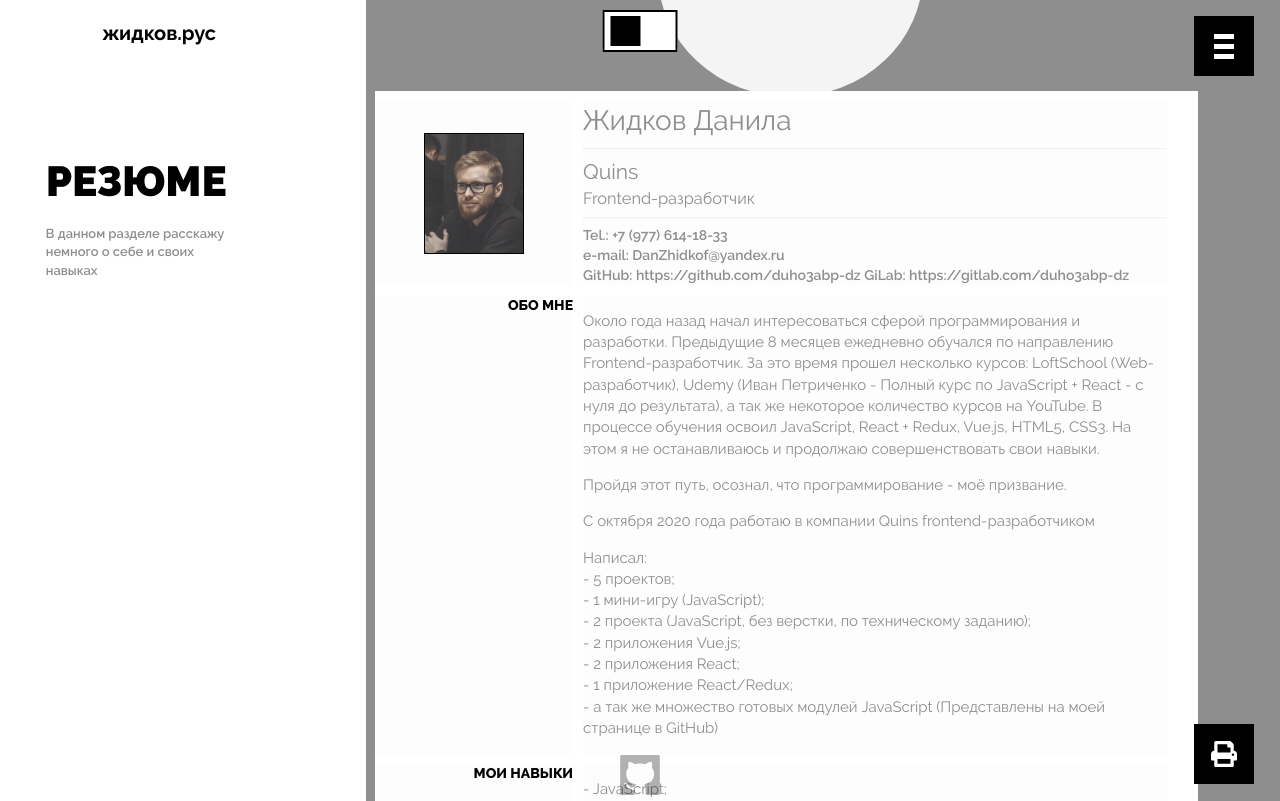
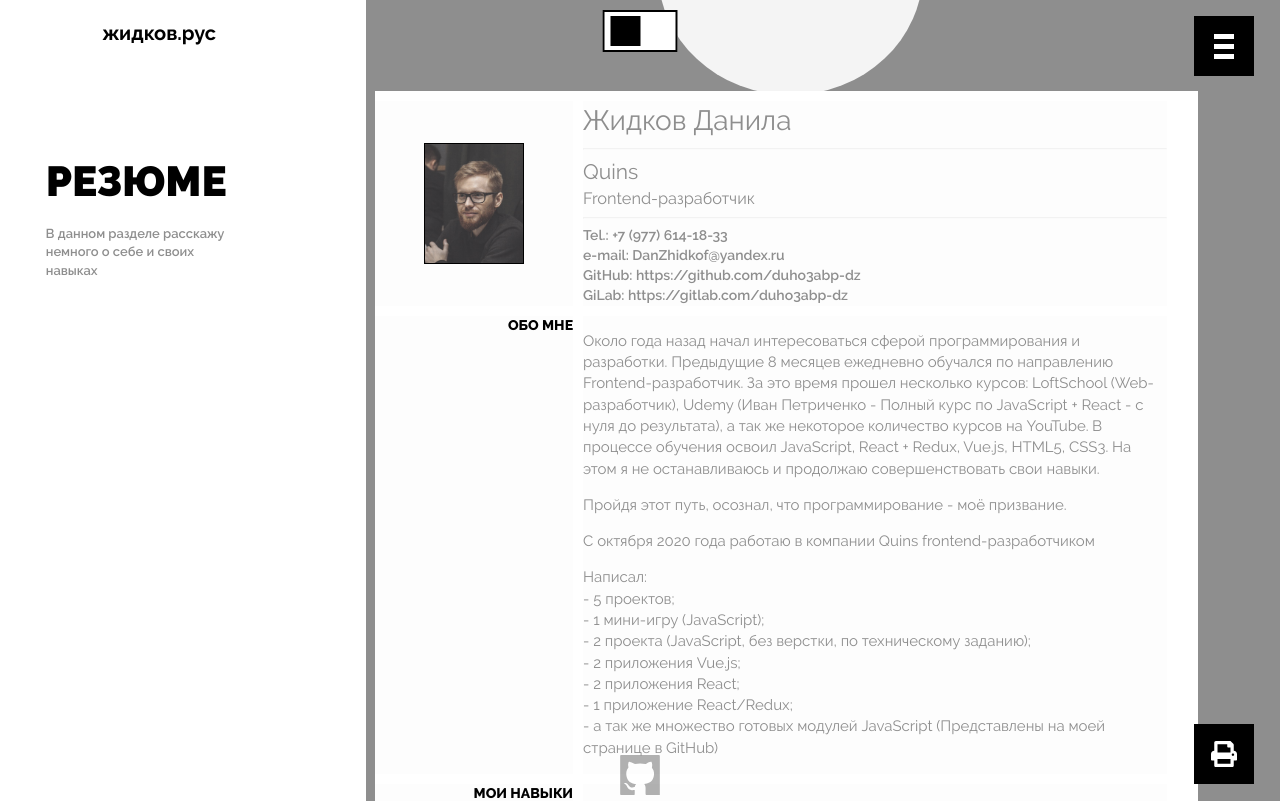
Before and after one commit to duho3abp-dz/Portfolio_project, a website built with webpack: page app/html/pages/about_me.html in a window 1280 px wide. Shown: the top 801 px of the page. Built offline with nearby package versions, Linux system fonts and the light colour scheme; files whose address does not match are found by name.

Commit message:
add info

```diff
--- a/app/html/pages/about_me.html
+++ b/app/html/pages/about_me.html
@@ -48,7 +48,7 @@
                     <hr>
                     Tel.: +7 (977) 614-18-33<br>
                     e-mail: DanZhidkof@yandex.ru<br>
-                    GitHub: https://github.com/duho3abp-dz
+                    GitHub: https://github.com/duho3abp-dz<br>
                     GiLab: https://gitlab.com/duho3abp-dz
                 </div>
 
```
